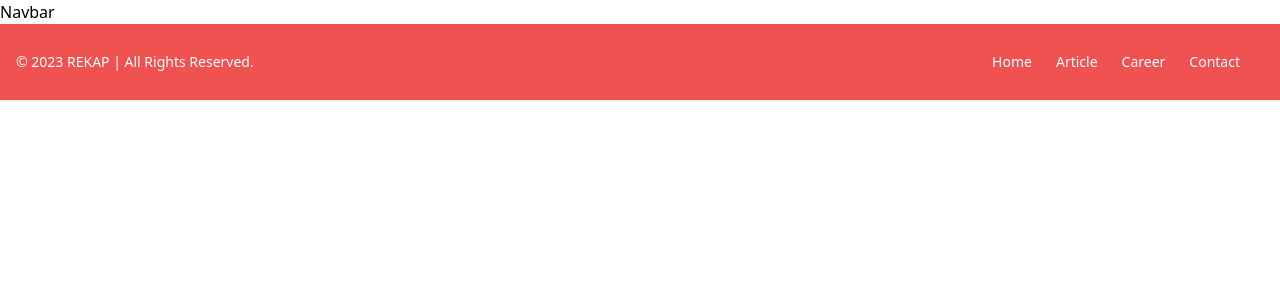
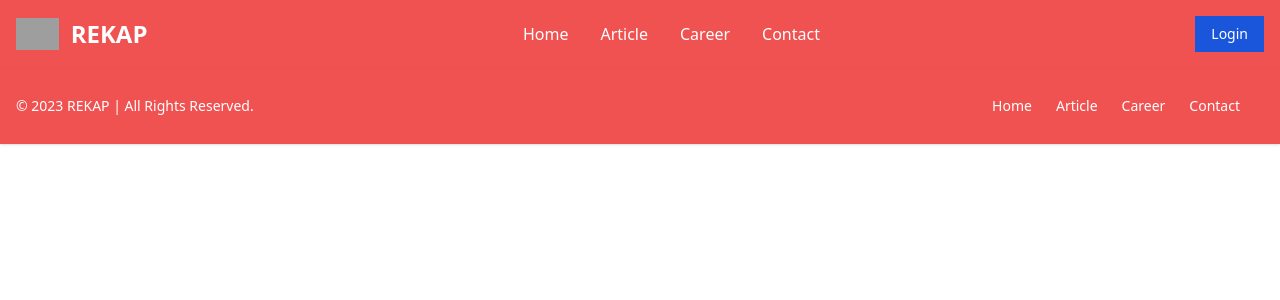
Before and after one commit to yudhaginongpratidina/rencana-karir-mahasiswa, a React (Vite) app in the folder client/: page / in a window 1280 px wide. Shown: the top 300 px of the page. Built offline with nearby package versions, Linux system fonts and the light colour scheme; grey boxes are pictures that could not be loaded.

Commit message:
Create Component Navbar

```diff
--- a/client/src/components/Navbar.jsx
+++ b/client/src/components/Navbar.jsx
@@ -1,9 +1,72 @@
-import React from 'react'
+import React, { useState } from 'react';
+import { Link } from 'react-router-dom';
 
 const Navbar = () => {
+  const [isMenuOpen, setIsMenuOpen] = useState(false);
+
+  const toggleMenu = () => {
+    setIsMenuOpen(!isMenuOpen);
+  };
+
+  const closeMenu = () => {
+    setIsMenuOpen(false);
+  };
+
+  const url = [
+    {
+      name: "Home",
+      url: "/",
+    },
+    {
+      name: "Article",
+      url: "/article",
+    },
+    {
+      name: "Career",
+      url: "/career",
+    },
+    {
+      name: "Contact",
+      url: "/contact",
+    }
+  ];
+
   return (
-    <div>Navbar</div>
-  )
-}
+    <nav className="bg-red-500">
+      <div className="max-w-screen-xl flex flex-wrap items-center justify-between mx-auto p-4">
+        <Link to="/" className="flex items-center space-x-3 rtl:space-x-reverse">
+          <img src="https://flowbite.com/docs/images/logo.svg" className="h-8" alt="Flowbite Logo" />
+          <span className="self-center text-2xl font-semibold whitespace-nowrap text-white">REKAP</span>
+        </Link>
+        <div className="flex md:order-2 space-x-3 md:space-x-0 rtl:space-x-reverse">
+          <Link to="/login" className="py-2 px-4 text-white bg-blue-700 hover:bg-blue-800 focus:ring-4 focus:outline-none focus:ring-blue-300 font-medium  text-sm text-center">Login</Link>
+          <button
+            onClick={toggleMenu}
+            type="button"
+            className="inline-flex items-center p-2 w-10 h-10 justify-center text-sm text-gray-500 rounded-lg md:hidden hover:bg-gray-100 focus:outline-none focus:ring-2 focus:ring-gray-200"
+            aria-controls="navbar-cta"
+            aria-expanded={isMenuOpen}
+          >
+            <span className="sr-only">Open main menu</span>
+            <svg className="w-5 h-5" aria-hidden="true" xmlns="http://www.w3.org/2000/svg" fill="none" viewBox="0 0 17 14">
+              <path stroke="currentColor" strokeLinecap="round" strokeLinejoin="round" strokeWidth="2" d="M1 1h15M1 7h15M1 13h15" />
+            </svg>
+          </button>
+        </div>
+        <div className={`items-center justify-between w-full md:flex md:w-auto md:order-1 ${isMenuOpen ? 'block' : 'hidden'}`} id="navbar-cta">
+          <ul className="flex flex-col font-medium p-4 md:p-0 mt-4 border border-gray-100 rounded-lg  md:space-x-8 rtl:space-x-reverse md:flex-row md:mt-0 md:border-0">
+            {url.map((item, index) => (
+              <li key={index}>
+                <Link to={item.url} className="block py-2 px-3 md:p-0  md:bg-transparent text-white" aria-current="page" onClick={closeMenu}>
+                  {item.name}
+                </Link>
+              </li>
+            ))}
+          </ul>
+        </div>
+      </div>
+    </nav>
+  );
+};
 
-export default Navbar
+export default Navbar;
```
